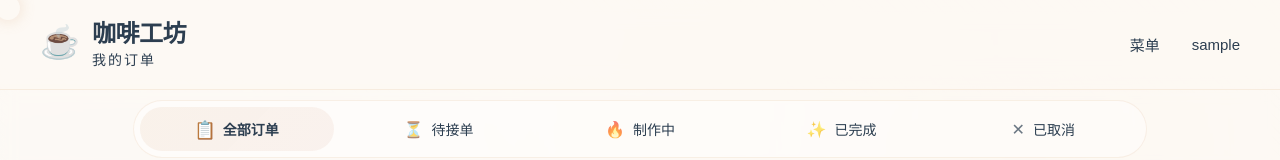
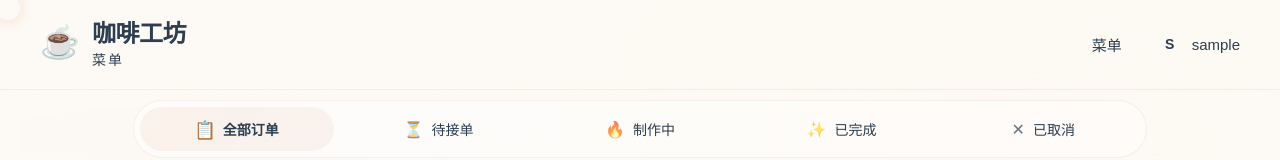
Before and after one commit to Chesterccj666/coffee-order-system, a Vue app in the folder front/coffee-order-system/: page /orders in a window 1280 px wide. Shown: the top 160 px of the page. Built offline with nearby package versions, Linux system fonts and the light colour scheme; no server answers; sample sign-in values are in the browser's storage; the HTML template or start-up script is replaced by a standard one.

Commit message:
v5.0.1-所有页面的头部导航栏样式统一

```diff
--- a/front/coffee-order-system/src/views/AddAdminView.vue
+++ b/front/coffee-order-system/src/views/AddAdminView.vue
@@ -572,7 +572,7 @@ export default {
 }
 
 .header-inner {
-  max-width: 1400px;
+  max-width: 1600px;
   margin: 0 auto;
   display: flex;
   justify-content: space-between;
@@ -619,6 +619,7 @@ export default {
   text-transform: uppercase;
 }
 
+/* ===== 导航菜单 ===== */
 .nav-menu {
   display: flex;
   align-items: center;
--- a/front/coffee-order-system/src/views/AllOrdersView.vue
+++ b/front/coffee-order-system/src/views/AllOrdersView.vue
@@ -522,6 +522,7 @@ export default {
 }
 
 /* ===== 头部导航 ===== */
+/* ===== 头部导航 ===== */
 .app-header {
   position: fixed;
   top: 0;
@@ -536,7 +537,7 @@ export default {
 }
 
 .header-inner {
-  max-width: 1400px;
+  max-width: 1600px;
   margin: 0 auto;
   display: flex;
   justify-content: space-between;
@@ -583,6 +584,7 @@ export default {
   text-transform: uppercase;
 }
 
+/* ===== 导航菜单 ===== */
 .nav-menu {
   display: flex;
   align-items: center;
--- a/front/coffee-order-system/src/views/CartView.vue
+++ b/front/coffee-order-system/src/views/CartView.vue
@@ -9,22 +9,22 @@
 
     <div class="page-container">
       <!-- 头部导航 - 悬浮玻璃效果 -->
-      <header class="app-header" ref="headerRef">
+     <header class="app-header" ref="headerRef">
         <div class="header-inner">
           <div class="logo-area" @click="$router.push('/')">
             <span class="logo-icon">☕</span>
             <span class="logo-text">
               <span class="logo-main">咖啡工坊</span>
-              <span class="logo-sub">购物车</span>
+              <span class="logo-sub">菜单</span>
             </span>
           </div>
 
           <nav class="nav-menu">
-            <router-link to="/menu" class="nav-link">
+            <router-link to="/menu" class="nav-link active">
               <span class="nav-text">菜单</span>
               <span class="nav-underline"></span>
             </router-link>
-            <router-link v-if="isLoggedIn && userInfo.role === 1" to="/cart" class="nav-link active">
+            <router-link v-if="isLoggedIn && userInfo.role === 1" to="/cart" class="nav-link">
               <span class="nav-text">购物车</span>
               <span class="nav-underline"></span>
             </router-link>
@@ -41,6 +41,7 @@
             </template>
             <template v-else>
               <router-link to="/profile" class="nav-link nav-link--user">
+                <span class="user-avatar">{{ userInfo.username?.charAt(0) }}</span>
                 <span class="nav-text">{{ userInfo.username }}</span>
                 <span class="nav-underline"></span>
               </router-link>
@@ -566,11 +567,10 @@ export default {
   backdrop-filter: blur(12px);
   -webkit-backdrop-filter: blur(12px);
   border-bottom: 1px solid rgba(212, 163, 115, 0.15);
-  transition: all 0.3s ease;
 }
 
 .header-inner {
-  max-width: 1400px;
+  max-width: 1600px;
   margin: 0 auto;
   display: flex;
   justify-content: space-between;
@@ -659,6 +659,24 @@ export default {
 .nav-link:hover .nav-underline,
 .nav-link.active .nav-underline {
   width: 100%;
+}
+
+.nav-link--user {
+  gap: 6px;
+}
+
+.user-avatar {
+  width: 32px;
+  height: 32px;
+  background: linear-gradient(135deg, var(--golden), var(--terracotta));
+  border-radius: 50%;
+  display: flex;
+  align-items: center;
+  justify-content: center;
+  color: var(--crema);
+  font-weight: 600;
+  font-size: 14px;
+  text-transform: uppercase;
 }
 
 .cart-badge {
@@ -670,24 +688,6 @@ export default {
   border-radius: 20px;
   margin-left: 4px;
   animation: badgePulse 2s infinite;
-}
-
-.nav-link--user {
-  gap: 6px;
-}
-
-.user-avatar {
-  width: 32px;
-  height: 32px;
-  background: linear-gradient(135deg, var(--golden), var(--terracotta));
-  border-radius: 50%;
-  display: flex;
-  align-items: center;
-  justify-content: center;
-  color: var(--crema);
-  font-weight: 600;
-  font-size: 14px;
-  text-transform: uppercase;
 }
 
 /* ===== 主内容区域 ===== */
--- a/front/coffee-order-system/src/views/HomeView.vue
+++ b/front/coffee-order-system/src/views/HomeView.vue
@@ -623,6 +623,7 @@ export default {
 }
 
 /* ===== 头部导航 ===== */
+/* ===== 头部导航 ===== */
 .app-header {
   position: fixed;
   top: 0;
@@ -637,7 +638,7 @@ export default {
 }
 
 .header-inner {
-  max-width: 1400px;
+  max-width: 1600px;
   margin: 0 auto;
   display: flex;
   justify-content: space-between;
@@ -684,6 +685,7 @@ export default {
   text-transform: uppercase;
 }
 
+/* ===== 导航菜单 ===== */
 .nav-menu {
   display: flex;
   align-items: center;
@@ -708,6 +710,10 @@ export default {
   color: var(--terracotta);
 }
 
+.nav-link.active {
+  color: var(--terracotta);
+}
+
 .nav-underline {
   position: absolute;
   bottom: 0;
@@ -718,7 +724,8 @@ export default {
   transition: width 0.3s ease;
 }
 
-.nav-link:hover .nav-underline {
+.nav-link:hover .nav-underline,
+.nav-link.active .nav-underline {
   width: 100%;
 }
 
--- a/front/coffee-order-system/src/views/OrdersView.vue
+++ b/front/coffee-order-system/src/views/OrdersView.vue
@@ -15,12 +15,12 @@
             <span class="logo-icon">☕</span>
             <span class="logo-text">
               <span class="logo-main">咖啡工坊</span>
-              <span class="logo-sub">我的订单</span>
+              <span class="logo-sub">菜单</span>
             </span>
           </div>
 
           <nav class="nav-menu">
-            <router-link to="/menu" class="nav-link">
+            <router-link to="/menu" class="nav-link active">
               <span class="nav-text">菜单</span>
               <span class="nav-underline"></span>
             </router-link>
@@ -28,7 +28,7 @@
               <span class="nav-text">购物车</span>
               <span class="nav-underline"></span>
             </router-link>
-            <router-link v-if="isLoggedIn && userInfo.role === 1" to="/orders" class="nav-link active">
+            <router-link v-if="isLoggedIn && userInfo.role === 1" to="/orders" class="nav-link">
               <span class="nav-text">我的订单</span>
               <span class="nav-underline"></span>
             </router-link>
@@ -41,6 +41,7 @@
             </template>
             <template v-else>
               <router-link to="/profile" class="nav-link nav-link--user">
+                <span class="user-avatar">{{ userInfo.username?.charAt(0) }}</span>
                 <span class="nav-text">{{ userInfo.username }}</span>
                 <span class="nav-underline"></span>
               </router-link>
@@ -536,11 +537,10 @@ export default {
   backdrop-filter: blur(12px);
   -webkit-backdrop-filter: blur(12px);
   border-bottom: 1px solid rgba(212, 163, 115, 0.15);
-  transition: all 0.3s ease;
 }
 
 .header-inner {
-  max-width: 1400px;
+  max-width: 1600px;
   margin: 0 auto;
   display: flex;
   justify-content: space-between;
--- a/front/coffee-order-system/src/views/ProfileView.vue
+++ b/front/coffee-order-system/src/views/ProfileView.vue
@@ -645,7 +645,7 @@ export default {
 }
 
 .header-inner {
-  max-width: 1400px;
+  max-width: 1600px;
   margin: 0 auto;
   display: flex;
   justify-content: space-between;
@@ -692,6 +692,7 @@ export default {
   text-transform: uppercase;
 }
 
+/* ===== 导航菜单 ===== */
 .nav-menu {
   display: flex;
   align-items: center;
```
